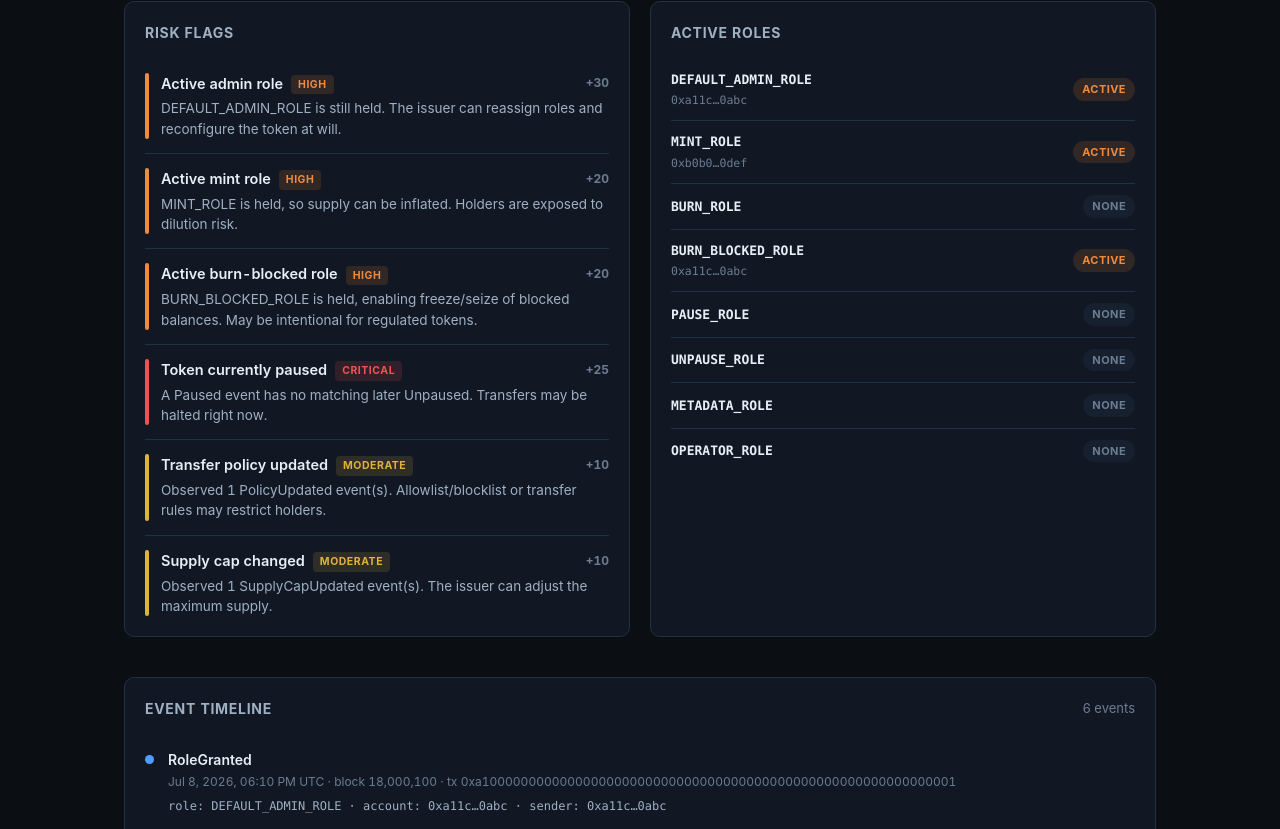
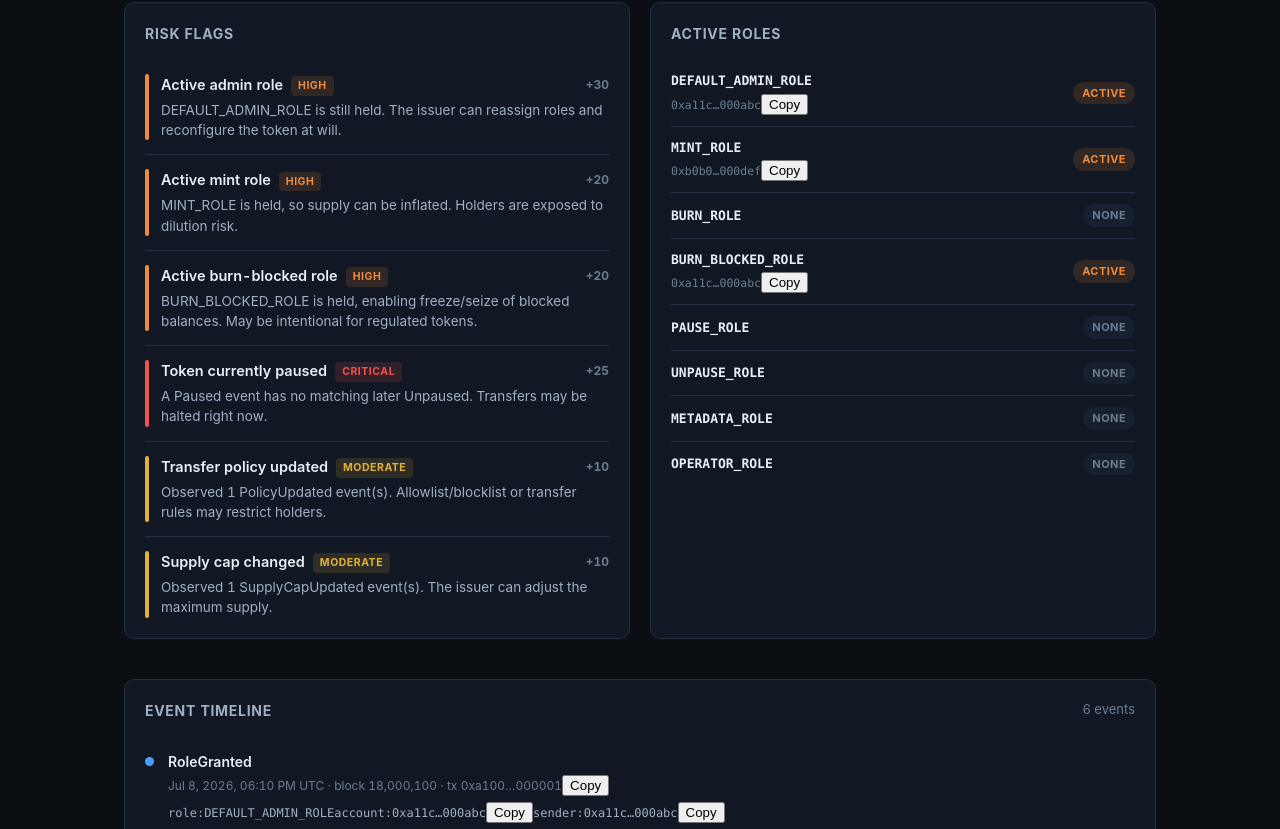
Before and after one commit to Anton-dot911/b20-watcher, a Next.js app: page /tokens/0xb200000000000000000000000000000000000001 in a window 1280 px wide. Shown: the part 571-1400 px from the top of the page. Built offline with nearby package versions, Linux system fonts and the light colour scheme.

Commit message:
feat: add copyable shortened values

```diff
--- a/app/tokens/[address]/page.tsx
+++ b/app/tokens/[address]/page.tsx
@@ -1,6 +1,7 @@
 import Link from "next/link";
 import { notFound } from "next/navigation";
 
+import { CopyValue } from "@/components/CopyValue";
 import { RiskBadge } from "@/components/RiskBadge";
 import { normalizeAddress, shortenAddress } from "@/lib/address";
 import { B20_NETWORK, dataModeLabel } from "@/lib/config";
@@ -41,16 +42,37 @@ function networkLabel(): string {
   return B20_NETWORK === "base_sepolia" ? "Base Sepolia" : "Base";
 }
 
-function formatEventArgs(event: B20Event): string {
-  const args = Object.entries(event.args)
-    .filter(([, value]) => value !== "" && value != null)
-    .map(([key, value]) => {
-      const text = String(value);
-      const display = normalizeAddress(text) ? shortenAddress(text) : text;
-      return `${key}: ${display}`;
-    });
+function formatEventValue(value: unknown, label: string, compact = true) {
+  const text = String(value);
+  if (normalizeAddress(text) || /^0x[0-9a-fA-F]{16,}$/.test(text)) {
+    return (
+      <CopyValue
+        value={text}
+        label={label}
+        compact={compact}
+        className={styles.copyValue}
+      />
+    );
+  }
 
-  return args.length > 0 ? args.join("  ·  ") : "No decoded args";
+  return <span>{text}</span>;
+}
+
+function renderEventArgs(event: B20Event) {
+  const args = Object.entries(event.args).filter(
+    ([, value]) => value !== "" && value != null
+  );
+
+  if (args.length === 0) {
+    return <span>No decoded args</span>;
+  }
+
+  return args.map(([key, value]) => (
+    <span key={key} className={styles.argItem}>
+      <span className={styles.argKey}>{key}:</span>
+      {formatEventValue(value, key)}
+    </span>
+  ));
 }
 
 export default async function TokenReportPage({
@@ -82,8 +104,9 @@ export default async function TokenReportPage({
           <strong>Risk report unavailable.</strong>
           <span>
             The live data source could not be reached for{" "}
-            <span className="mono">{token.address}</span>. Check the CDP/Supabase
-            configuration, then run the refresh workflow again.
+            <CopyValue value={token.address} label="token address" className="mono" />.
+            Check the CDP/Supabase configuration, then run the refresh workflow
+            again.
           </span>
         </div>
       </div>
@@ -103,7 +126,9 @@ export default async function TokenReportPage({
             {token.name || "Unnamed B20"}
             <span className={styles.symbol}>{token.symbol || "—"}</span>
           </h1>
-          <div className={`mono ${styles.addr}`}>{token.address}</div>
+          <div className={`mono ${styles.addr}`}>
+            <CopyValue value={token.address} label="token address" />
+          </div>
         </div>
         <div className={styles.scorePanel}>
           <div>
@@ -208,7 +233,15 @@ export default async function TokenReportPage({
                 <div className={styles.roleName}>{role.role}</div>
                 {role.holders.length > 0 && (
                   <div className={styles.roleHolders}>
-                    {role.holders.map(shortenAddress).join(", ")}
+                    {role.holders.map((holder) => (
+                      <CopyValue
+                        key={holder}
+                        value={holder}
+                        label={`${role.role} holder`}
+                        compact
+                        className={styles.copyValue}
+                      />
+                    ))}
                   </div>
                 )}
               </div>
@@ -245,9 +278,14 @@ export default async function TokenReportPage({
                 <div className={styles.eventMeta}>
                   {formatDate(event.timestamp)} · block{" "}
                   {event.blockNumber.toLocaleString("en-US")} · tx{" "}
-                  {shortenAddress(event.transactionHash)}
+                  <CopyValue
+                    value={event.transactionHash}
+                    label="transaction hash"
+                    compact
+                    className={styles.copyValue}
+                  />
                 </div>
-                <div className={styles.eventArgs}>{formatEventArgs(event)}</div>
+                <div className={styles.eventArgs}>{renderEventArgs(event)}</div>
               </div>
             </div>
           ))
```
